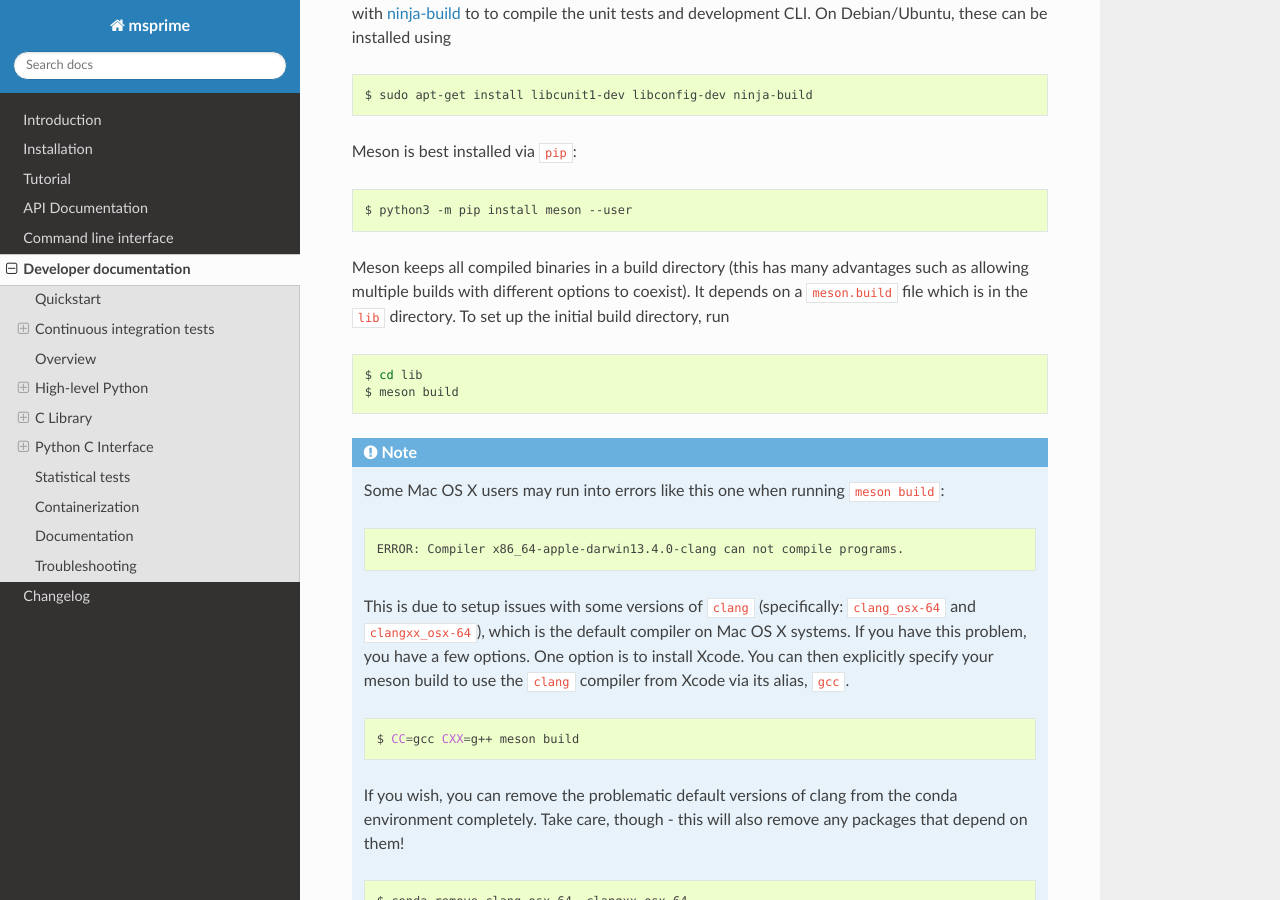
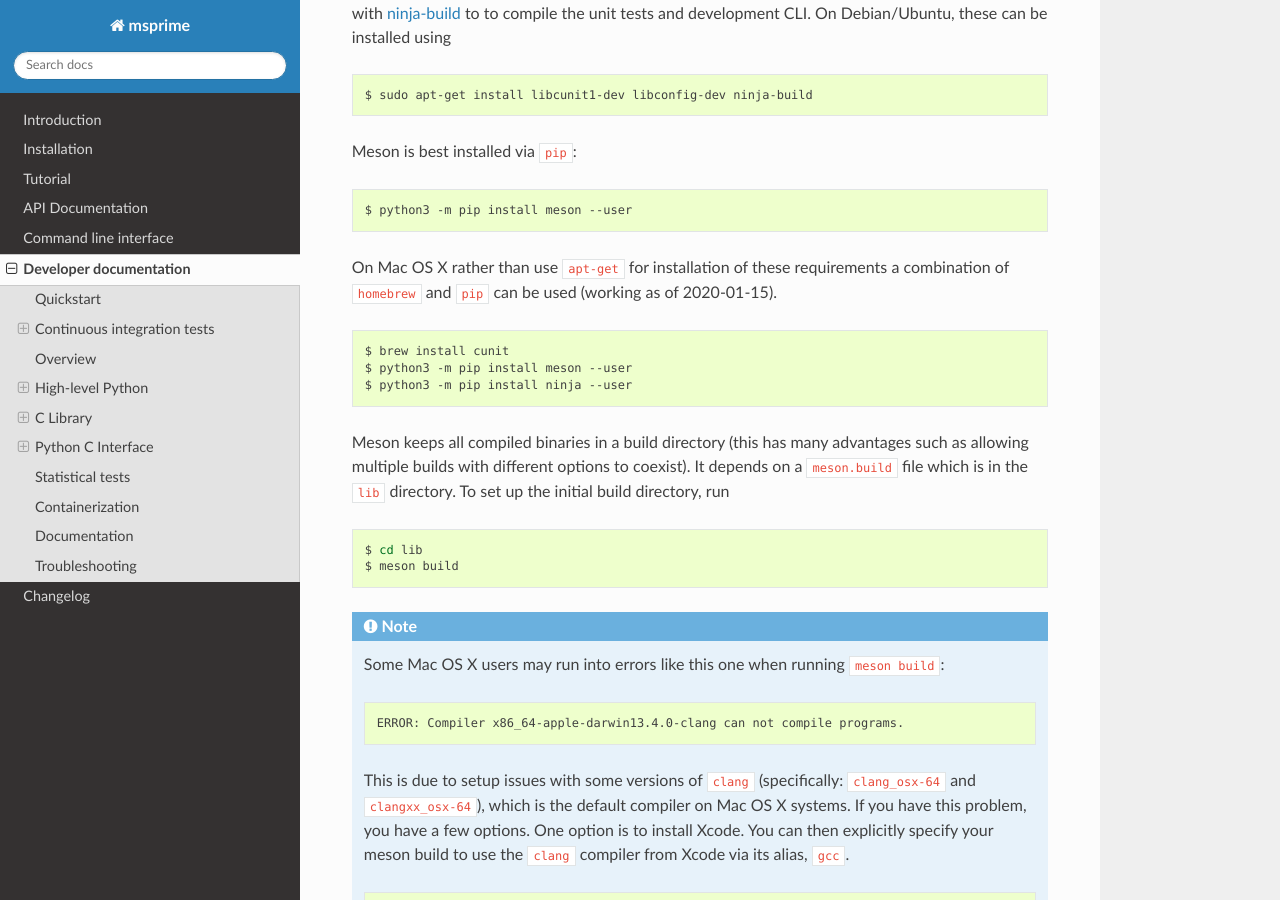
Before and after one commit to tskit-dev/msprime, a Sphinx documentation site: the page built from docs/development.rst, in a window 1280 px wide and 900 px high, scrolled down 3508 px. Built offline with Sphinx 7.4.7 and the Read the Docs theme 2.0.0, drawn with Linux system fonts in a browser that asks for light colours; the version number could not be read and is left out.

Commit message:
added a bit on developer docs for OSX
added date

```diff
--- a/docs/development.rst
+++ b/docs/development.rst
@@ -207,6 +207,15 @@ Meson is best installed via ``pip``:
 .. code-block:: bash
 
     $ python3 -m pip install meson --user
+
+On Mac OS X rather than use ``apt-get`` for installation of these requirements
+a combination of ``homebrew`` and ``pip`` can be used (working as of 2020-01-15).
+
+.. code-block:: bash
+
+    $ brew install cunit
+    $ python3 -m pip install meson --user
+    $ python3 -m pip install ninja --user
 
 Meson keeps all compiled binaries in a build directory (this has many advantages
 such as allowing multiple builds with different options to coexist). It depends on
```
